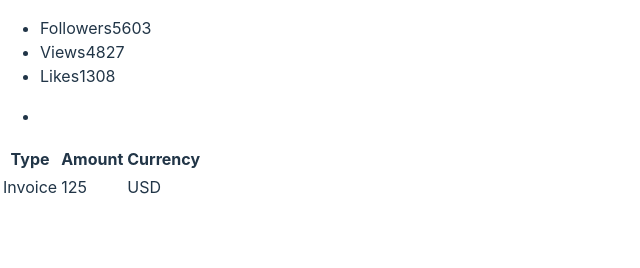
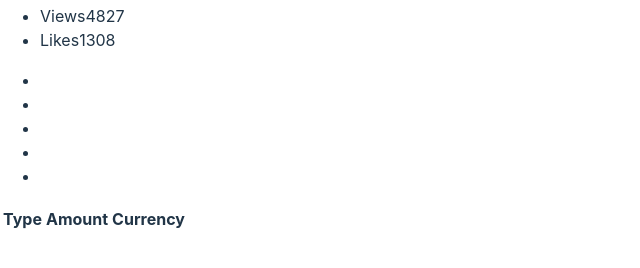
Before and after one commit to akoroliova/goit-react-hw-01, a React (Vite) app: page / in a window 1280 px wide. Shown: the part 512-780 px from the top of the page, without its empty margins (0-640 px from the left). Built offline with nearby package versions, Linux system fonts and the light colour scheme.

Commit message:
Add mapping to FriendList.jsx

```diff
--- a/src/components/app/App.jsx
+++ b/src/components/app/App.jsx
@@ -16,6 +16,7 @@ function App() {
         image={userData.avatar}
         stats={userData.stats}
       />
+      {/* Щоб компонент працював правильно, переконайтеся, що ви передаєте масив об'єктів друзів у вигляді параметру friends. Також переконайтеся, що об'єкти друзів у масиві мають властивості, які очікує ваш компонент FriendList, наприклад, id, avatar, name, isOnline. */}
       <FriendList friends={friends} />
       <TransactionHistory items={transactions} />
     </>
--- a/src/components/friendlist/FriendList.jsx
+++ b/src/components/friendlist/FriendList.jsx
@@ -1,13 +1,20 @@
 import FriendListItem from './FriendListItem';
 
-const FriendList = friends => {
+const FriendList = ({ friends }) => {
   return (
     <div>
       <ul>
-        {/* Кількість li залежить від кількості об'єктів в масиві */}
-        <li>
-          <FriendListItem />
-        </li>
+        {friends.map(friend => {
+          return (
+            <li key={friend.id}>
+              <FriendListItem
+                avatar={friend.avatar}
+                name={friend.name}
+                isOnline={friend.isOnline}
+              />
+            </li>
+          );
+        })}
       </ul>
     </div>
   );
--- a/src/components/friendlist/FriendListItem.jsx
+++ b/src/components/friendlist/FriendListItem.jsx
@@ -1,4 +1,4 @@
-const FriendListItem = (avatar, name, isOnline) => {
+const FriendListItem = (avatar, name, isOnline = false) => {
   <div>
     <img src={avatar} alt="Avatar" width="48" />
     <p>{name}</p>
--- a/src/components/transactionhistory/TransactionHistory.jsx
+++ b/src/components/transactionhistory/TransactionHistory.jsx
@@ -1,4 +1,4 @@
-const TransactionHistory = items => {
+const TransactionHistory = ({ id, type, amount, currency }) => {
   return (
     <table>
       <thead>
@@ -12,10 +12,9 @@ const TransactionHistory = items => {
       <tbody>
         {/* Кількість tr залежить від кількості об'єктів в масиві items */}
         <tr>
-          {/* ??Кількість td залежить від ключів об'єктів в масиві items */}
-          <td>Invoice</td>
-          <td>125</td>
-          <td>USD</td>
+          <td>{type}</td>
+          <td>{amount}</td>
+          <td>{currency}</td>
         </tr>
       </tbody>
     </table>
```
